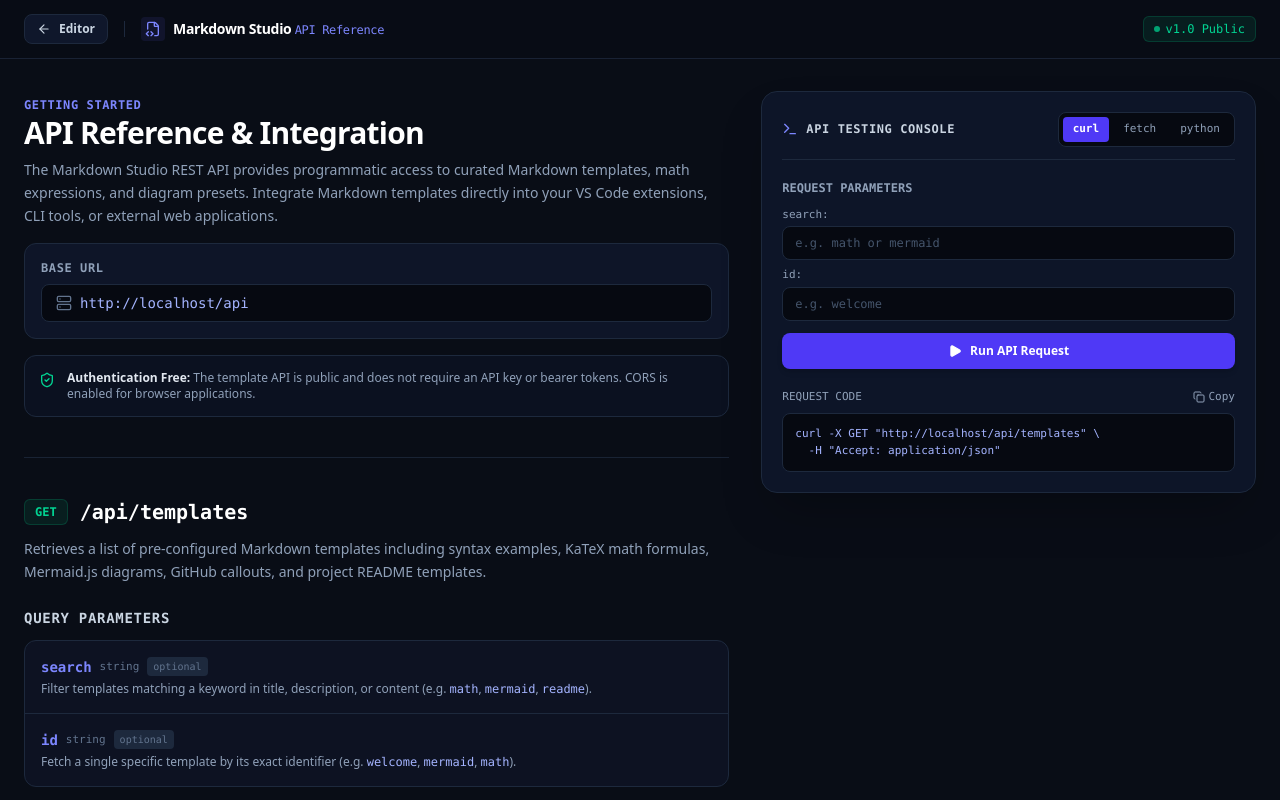
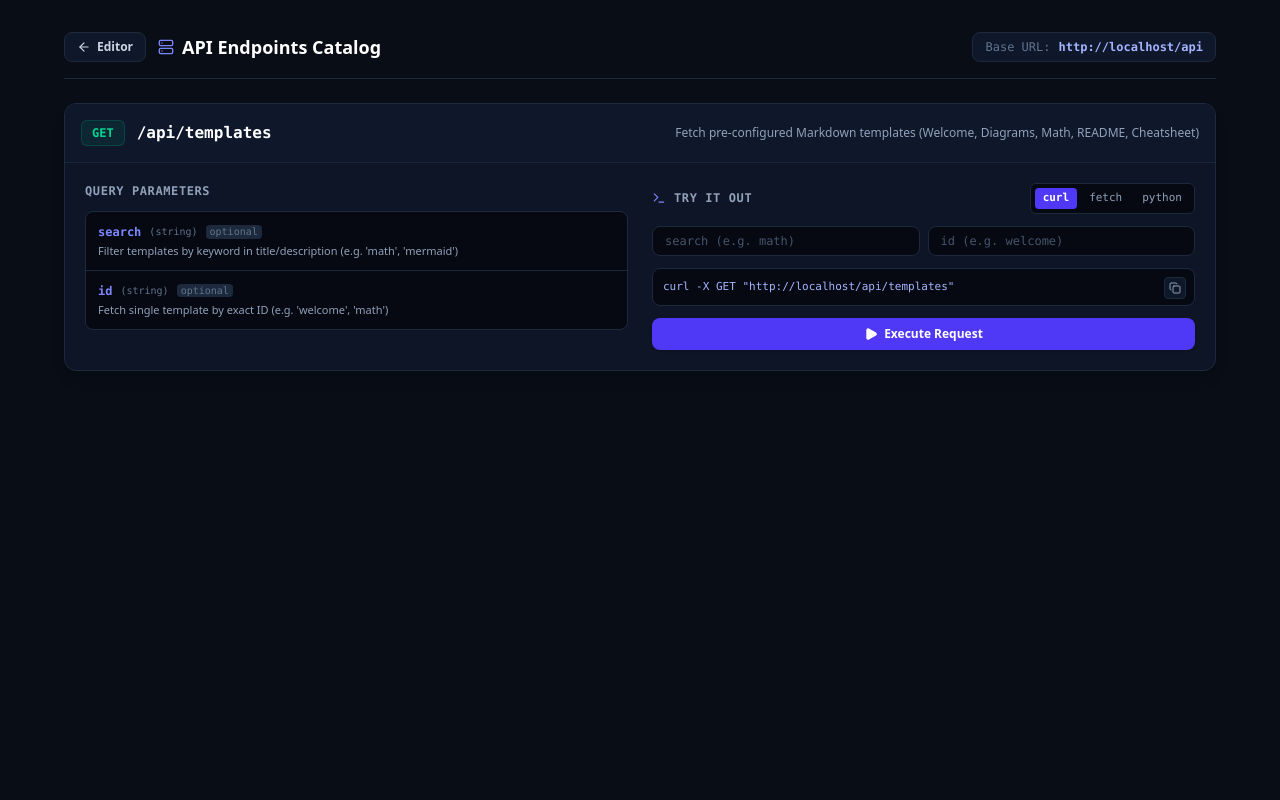
Before and after one commit to LOCAL2/markdown-preview, a Next.js app: page /api-docs in a window 1280 px wide. Shown: the top 800 px of the page. Built offline with nearby package versions, Linux system fonts and the light colour scheme.

Commit message:
Redesign /api-docs as concise, clean API Endpoints Catalog list view without text fluff

```diff
--- a/app/api-docs/page.tsx
+++ b/app/api-docs/page.tsx
@@ -8,16 +8,35 @@
   Copy,
   Play,
   Terminal,
-  Search,
+  Server,
   Code2,
-  FileCode2,
-  Server,
-  Key,
-  ShieldCheck,
-  Layers,
-  ChevronRight,
-  ExternalLink
+  ChevronDown,
+  ChevronUp,
+  FileText
 } from "lucide-react";
+
+interface EndpointDoc {
+  id: string;
+  method: "GET" | "POST";
+  path: string;
+  summary: string;
+  params: { name: string; type: string; required: boolean; description: string }[];
+  defaultSearch?: string;
+  defaultId?: string;
+}
+
+const ENDPOINTS: EndpointDoc[] = [
+  {
+    id: "get-templates",
+    method: "GET",
+    path: "/api/templates",
+    summary: "Fetch pre-configured Markdown templates (Welcome, Diagrams, Math, README, Cheatsheet)",
+    params: [
+      { name: "search", type: "string", required: false, description: "Filter templates by keyword in title/description (e.g. 'math', 'mermaid')" },
+      { name: "id", type: "string", required: false, description: "Fetch single template by exact ID (e.g. 'welcome', 'math')" },
+    ],
+  },
+];
 
 export default function ApiDocsPage() {
   const [activeTab, setActiveTab] = useState<"curl" | "fetch" | "python">("curl");
@@ -52,18 +71,11 @@
     const url = buildQueryUrl();
     switch (activeTab) {
       case "curl":
-        return `curl -X GET "${url}" \\
-  -H "Accept: application/json"`;
+        return `curl -X GET "${url}"`;
       case "fetch":
-        return `fetch("${url}")
-  .then(res => res.json())
-  .then(data => console.log(data));`;
+        return `fetch("${url}").then(res => res.json()).then(console.log);`;
       case "python":
-        return `import requests
-
-response = requests.get("${url}")
-data = response.json()
-print(data)`;
+        return `import requests\nprint(requests.get("${url}").json())`;
     }
   };
 
@@ -101,177 +113,87 @@
   };
 
   return (
-    <div className="min-h-screen w-full bg-[#090d16] text-slate-200 font-sans selection:bg-indigo-500/30 selection:text-indigo-200 overflow-y-auto">
-      {/* Top Navbar */}
-      <header className="sticky top-0 z-40 w-full border-b border-slate-800/80 bg-[#090d16]/90 backdrop-blur-md px-6 py-3.5">
-        <div className="max-w-7xl mx-auto flex items-center justify-between">
-          <div className="flex items-center gap-4">
+    <div className="min-h-screen w-full bg-[#090d16] text-slate-200 font-sans p-4 md:p-8 overflow-y-auto">
+      <div className="max-w-6xl mx-auto space-y-6">
+        {/* Header Bar */}
+        <div className="flex items-center justify-between border-b border-slate-800 pb-4">
+          <div className="flex items-center gap-3">
             <Link
               href="/"
-              className="inline-flex items-center gap-2 px-3 py-1.5 text-xs font-semibold text-slate-300 bg-slate-900 border border-slate-800 rounded-lg hover:bg-slate-800 hover:text-white transition-colors"
+              className="inline-flex items-center gap-1.5 px-3 py-1.5 text-xs font-semibold text-slate-300 bg-slate-900 border border-slate-800 rounded-lg hover:bg-slate-800 hover:text-white transition-colors"
             >
               <ArrowLeft className="w-3.5 h-3.5" />
               Editor
             </Link>
+            <h1 className="text-lg font-bold text-white flex items-center gap-2">
+              <Server className="w-4 h-4 text-indigo-400" />
+              API Endpoints Catalog
+            </h1>
+          </div>
 
-            <div className="h-4 w-px bg-slate-800" />
-
-            <div className="flex items-center gap-2">
-              <div className="p-1 rounded bg-indigo-500/10 text-indigo-400">
-                <FileCode2 className="w-4 h-4" />
-              </div>
-              <span className="text-sm font-bold tracking-tight text-white">
-                Markdown Studio <span className="text-indigo-400 font-mono text-xs font-normal">API Reference</span>
-              </span>
+          <div className="flex items-center gap-2 font-mono text-xs text-slate-400 bg-slate-900 px-3 py-1.5 rounded-lg border border-slate-800">
+            <span className="text-slate-500">Base URL:</span>
+            <span className="text-indigo-300 font-semibold">{origin}/api</span>
           </div>
         </div>
 
+        {/* Endpoint List */}
+        <div className="space-y-4">
+          {ENDPOINTS.map((endpoint) => (
+            <div
+              key={endpoint.id}
+              className="bg-slate-900/80 border border-slate-800 rounded-xl overflow-hidden shadow-lg"
+            >
+              {/* Endpoint Summary Header */}
+              <div className="p-4 bg-slate-900 border-b border-slate-800/80 flex flex-wrap items-center justify-between gap-3">
                 <div className="flex items-center gap-3">
-            <span className="inline-flex items-center gap-1.5 px-2.5 py-1 text-xs font-mono font-medium text-emerald-400 bg-emerald-500/10 border border-emerald-500/20 rounded-md">
-              <span className="w-1.5 h-1.5 rounded-full bg-emerald-400 animate-pulse" />
-              v1.0 Public
+                  <span className="px-2.5 py-1 font-mono text-xs font-bold bg-emerald-500/10 text-emerald-400 border border-emerald-500/20 rounded-md uppercase">
+                    {endpoint.method}
                   </span>
+                  <code className="text-base font-mono font-bold text-white">
+                    {endpoint.path}
+                  </code>
                 </div>
-        </div>
-      </header>
-
-      {/* Main Container Layout */}
-      <div className="max-w-7xl mx-auto px-6 py-8 grid grid-cols-1 lg:grid-cols-12 gap-8">
-        {/* Left Column: Documentation Content (7 cols) */}
-        <main className="lg:col-span-7 space-y-10">
-          {/* Overview Section */}
-          <section id="overview" className="space-y-4">
-            <div className="space-y-2">
-              <span className="text-xs font-mono text-indigo-400 font-semibold tracking-wider uppercase">
-                GETTING STARTED
-              </span>
-              <h1 className="text-3xl font-bold tracking-tight text-white">
-                API Reference & Integration
-              </h1>
-              <p className="text-slate-400 text-sm leading-relaxed">
-                The Markdown Studio REST API provides programmatic access to curated Markdown templates, math expressions, and diagram presets. Integrate Markdown templates directly into your VS Code extensions, CLI tools, or external web applications.
-              </p>
+                <span className="text-xs text-slate-400">{endpoint.summary}</span>
               </div>
 
-            {/* Base URL Box */}
-            <div className="p-4 bg-slate-900/90 border border-slate-800 rounded-xl space-y-2">
-              <div className="text-xs font-mono text-slate-400 uppercase tracking-wider font-semibold">
-                BASE URL
+              {/* Endpoint Details & Interactive Tester */}
+              <div className="p-5 grid grid-cols-1 lg:grid-cols-12 gap-6">
+                {/* Left: Query Parameters Table */}
+                <div className="lg:col-span-6 space-y-3">
+                  <div className="text-xs font-mono text-slate-400 font-semibold uppercase tracking-wider">
+                    Query Parameters
                   </div>
-              <div className="flex items-center gap-2 font-mono text-sm text-indigo-300 bg-[#060911] px-3.5 py-2 rounded-lg border border-slate-800">
-                <Server className="w-4 h-4 text-slate-500 shrink-0" />
-                <span className="select-all">{origin}/api</span>
+                  <div className="divide-y divide-slate-800 border border-slate-800 rounded-lg overflow-hidden bg-[#060911]">
+                    {endpoint.params.map((param) => (
+                      <div key={param.name} className="p-3 text-xs space-y-1">
+                        <div className="flex items-center gap-2 font-mono">
+                          <span className="font-bold text-indigo-400">{param.name}</span>
+                          <span className="text-[10px] text-slate-500">({param.type})</span>
+                          <span className="text-[10px] text-slate-500 bg-slate-800 px-1 rounded">optional</span>
+                        </div>
+                        <p className="text-slate-400 text-[11px] leading-tight">{param.description}</p>
+                      </div>
+                    ))}
                   </div>
                 </div>
 
-            {/* Auth Note */}
-            <div className="p-3.5 bg-slate-900/50 border border-slate-800 rounded-xl flex items-start gap-3 text-xs text-slate-400">
-              <ShieldCheck className="w-4 h-4 text-emerald-400 shrink-0 mt-0.5" />
-              <div>
-                <strong className="text-slate-200">Authentication Free:</strong> The template API is public and does not require an API key or bearer tokens. CORS is enabled for browser applications.
-              </div>
-            </div>
-          </section>
-
-          <hr className="border-slate-800/80" />
-
-          {/* Endpoint Specification Section */}
-          <section id="templates-endpoint" className="space-y-6">
-            <div className="space-y-3">
-              <div className="flex items-center gap-3">
-                <span className="px-2.5 py-1 font-mono text-xs font-bold bg-emerald-500/10 text-emerald-400 border border-emerald-500/20 rounded-md uppercase">
-                  GET
-                </span>
-                <code className="text-xl font-mono font-bold text-white">
-                  /api/templates
-                </code>
-              </div>
-              <p className="text-slate-400 text-sm leading-relaxed">
-                Retrieves a list of pre-configured Markdown templates including syntax examples, KaTeX math formulas, Mermaid.js diagrams, GitHub callouts, and project README templates.
-              </p>
+                {/* Right: Live Request Tester */}
+                <div className="lg:col-span-6 space-y-3">
+                  <div className="flex items-center justify-between">
+                    <div className="text-xs font-mono text-slate-400 font-semibold uppercase tracking-wider flex items-center gap-2">
+                      <Terminal className="w-3.5 h-3.5 text-indigo-400" />
+                      Try It Out
                     </div>
 
-            {/* Query Parameters Table */}
-            <div className="space-y-3">
-              <h2 className="text-sm font-semibold uppercase font-mono tracking-wider text-slate-300">
-                QUERY PARAMETERS
-              </h2>
-
-              <div className="border border-slate-800 rounded-xl overflow-hidden bg-slate-900/60">
-                <div className="p-4 border-b border-slate-800 space-y-1">
-                  <div className="flex items-center gap-2">
-                    <span className="font-mono text-sm font-bold text-indigo-400">search</span>
-                    <span className="text-[11px] font-mono text-slate-500">string</span>
-                    <span className="text-[10px] font-mono text-slate-500 bg-slate-800 px-1.5 py-0.5 rounded">optional</span>
-                  </div>
-                  <p className="text-xs text-slate-400">
-                    Filter templates matching a keyword in title, description, or content (e.g. <code className="text-indigo-300 font-mono">math</code>, <code className="text-indigo-300 font-mono">mermaid</code>, <code className="text-indigo-300 font-mono">readme</code>).
-                  </p>
-                </div>
-
-                <div className="p-4 space-y-1">
-                  <div className="flex items-center gap-2">
-                    <span className="font-mono text-sm font-bold text-indigo-400">id</span>
-                    <span className="text-[11px] font-mono text-slate-500">string</span>
-                    <span className="text-[10px] font-mono text-slate-500 bg-slate-800 px-1.5 py-0.5 rounded">optional</span>
-                  </div>
-                  <p className="text-xs text-slate-400">
-                    Fetch a single specific template by its exact identifier (e.g. <code className="text-indigo-300 font-mono">welcome</code>, <code className="text-indigo-300 font-mono">mermaid</code>, <code className="text-indigo-300 font-mono">math</code>).
-                  </p>
-                </div>
-              </div>
-            </div>
-
-            {/* Response Formats */}
-            <div className="space-y-3">
-              <h2 className="text-sm font-semibold uppercase font-mono tracking-wider text-slate-300">
-                RESPONSE CODES
-              </h2>
-
-              <div className="grid grid-cols-1 md:grid-cols-2 gap-3 text-xs">
-                <div className="p-3.5 bg-slate-900/60 border border-slate-800 rounded-xl space-y-1">
-                  <div className="flex items-center gap-2 font-mono font-bold text-emerald-400">
-                    <span className="w-2 h-2 rounded-full bg-emerald-400" />
-                    200 OK
-                  </div>
-                  <p className="text-slate-400 text-[11px]">
-                    Successfully returned matching template list or single template payload.
-                  </p>
-                </div>
-
-                <div className="p-3.5 bg-slate-900/60 border border-slate-800 rounded-xl space-y-1">
-                  <div className="flex items-center gap-2 font-mono font-bold text-rose-400">
-                    <span className="w-2 h-2 rounded-full bg-rose-400" />
-                    404 Not Found
-                  </div>
-                  <p className="text-slate-400 text-[11px]">
-                    Returned when a specific template ID query param does not exist.
-                  </p>
-                </div>
-              </div>
-            </div>
-          </section>
-        </main>
-
-        {/* Right Column: Sticky Interactive Console (5 cols) */}
-        <aside className="lg:col-span-5">
-          <div className="sticky top-20 bg-slate-900/90 border border-slate-800 rounded-2xl p-5 space-y-5 shadow-2xl backdrop-blur-md">
-            <div className="flex items-center justify-between pb-3 border-b border-slate-800">
-              <div className="flex items-center gap-2 font-mono text-xs text-slate-300 font-bold uppercase tracking-wider">
-                <Terminal className="w-4 h-4 text-indigo-400" />
-                API Testing Console
-              </div>
-
-              {/* Code Language Selector */}
-              <div className="flex items-center gap-1 bg-[#060911] p-1 rounded-lg border border-slate-800">
+                    {/* Language Tabs */}
+                    <div className="flex items-center gap-1 bg-[#060911] p-1 rounded-md border border-slate-800 text-[11px] font-mono">
                       {(["curl", "fetch", "python"] as const).map((tab) => (
                         <button
                           key={tab}
                           onClick={() => setActiveTab(tab)}
-                    className={`px-2.5 py-1 text-[11px] font-mono rounded transition-colors ${
-                      activeTab === tab
-                        ? "bg-indigo-600 text-white font-bold"
-                        : "text-slate-400 hover:text-slate-200"
+                          className={`px-2 py-0.5 rounded transition-colors ${
+                            activeTab === tab ? "bg-indigo-600 text-white font-bold" : "text-slate-400 hover:text-slate-200"
                           }`}
                         >
                           {tab}
@@ -280,99 +202,72 @@
                     </div>
                   </div>
 
-            {/* Test Parameter Controls */}
-            <div className="space-y-3">
-              <div className="text-xs font-mono text-slate-400 uppercase font-semibold">
-                REQUEST PARAMETERS
-              </div>
-
-              <div className="space-y-2 text-xs">
-                <div>
-                  <label className="block text-slate-400 font-mono text-[11px] mb-1">
-                    search:
-                  </label>
+                  {/* Input Fields */}
+                  <div className="grid grid-cols-2 gap-2 text-xs">
                     <input
                       type="text"
                       value={searchParam}
                       onChange={(e) => setSearchParam(e.target.value)}
-                    placeholder="e.g. math or mermaid"
-                    className="w-full px-3 py-2 bg-[#060911] border border-slate-800 rounded-lg text-slate-200 placeholder-slate-600 font-mono text-xs focus:outline-none focus:border-indigo-500"
+                      placeholder="search (e.g. math)"
+                      className="px-3 py-1.5 bg-[#060911] border border-slate-800 rounded-lg text-slate-200 placeholder-slate-600 font-mono text-xs focus:outline-none focus:border-indigo-500"
                     />
-                </div>
-
-                <div>
-                  <label className="block text-slate-400 font-mono text-[11px] mb-1">
-                    id:
-                  </label>
                     <input
                       type="text"
                       value={idParam}
                       onChange={(e) => setIdParam(e.target.value)}
-                    placeholder="e.g. welcome"
-                    className="w-full px-3 py-2 bg-[#060911] border border-slate-800 rounded-lg text-slate-200 placeholder-slate-600 font-mono text-xs focus:outline-none focus:border-indigo-500"
+                      placeholder="id (e.g. welcome)"
+                      className="px-3 py-1.5 bg-[#060911] border border-slate-800 rounded-lg text-slate-200 placeholder-slate-600 font-mono text-xs focus:outline-none focus:border-indigo-500"
                     />
                   </div>
+
+                  {/* Code Snippet Box */}
+                  <div className="relative group bg-[#060911] border border-slate-800 rounded-lg p-2.5 font-mono text-[11px] text-indigo-300 overflow-x-auto">
+                    <button
+                      onClick={handleCopyCode}
+                      className="absolute top-2 right-2 p-1 bg-slate-900 border border-slate-800 rounded text-slate-400 hover:text-white"
+                      title="Copy snippet"
+                    >
+                      {copied ? <Check className="w-3 h-3 text-emerald-400" /> : <Copy className="w-3 h-3" />}
+                    </button>
+                    <pre>{getCodeSnippet()}</pre>
                   </div>
 
                   <button
                     onClick={handleSendRequest}
                     disabled={loading}
-                className="w-full flex items-center justify-center gap-2 py-2.5 px-4 text-xs font-bold text-white bg-indigo-600 hover:bg-indigo-500 rounded-lg transition-colors shadow-md disabled:opacity-50"
+                    className="w-full flex items-center justify-center gap-1.5 py-2 px-3 text-xs font-bold text-white bg-indigo-600 hover:bg-indigo-500 rounded-lg transition-colors shadow-sm disabled:opacity-50"
                   >
                     <Play className="w-3.5 h-3.5 fill-current" />
-                {loading ? "Sending Request..." : "Run API Request"}
+                    {loading ? "Sending..." : "Execute Request"}
                   </button>
-            </div>
 
-            {/* Code Snippet Box */}
-            <div className="space-y-2">
-              <div className="flex items-center justify-between text-[11px] font-mono text-slate-400">
-                <span>REQUEST CODE</span>
-                <button
-                  onClick={handleCopyCode}
-                  className="flex items-center gap-1 hover:text-white transition-colors"
-                >
-                  {copied ? <Check className="w-3 h-3 text-emerald-400" /> : <Copy className="w-3 h-3" />}
-                  <span>{copied ? "Copied" : "Copy"}</span>
-                </button>
-              </div>
-
-              <div className="bg-[#060911] border border-slate-800 rounded-lg p-3 font-mono text-[11px] text-indigo-300 overflow-x-auto">
-                <pre>{getCodeSnippet()}</pre>
-              </div>
-            </div>
-
-            {/* Response Section */}
+                  {/* API Response JSON */}
                   {apiResponse && (
-              <div className="space-y-2 pt-2 border-t border-slate-800 animate-in fade-in duration-200">
+                    <div className="space-y-1.5 pt-2 border-t border-slate-800 animate-in fade-in">
                       <div className="flex items-center justify-between text-[11px] font-mono">
-                  <div className="flex items-center gap-2">
                         <span
                           className={`font-bold px-1.5 py-0.5 rounded ${
                             apiResponse.status === 200
-                          ? "bg-emerald-500/20 text-emerald-400 border border-emerald-500/30"
-                          : "bg-rose-500/20 text-rose-400 border border-rose-500/30"
+                              ? "bg-emerald-500/20 text-emerald-400"
+                              : "bg-rose-500/20 text-rose-400"
                           }`}
                         >
-                      {apiResponse.status} {apiResponse.statusText}
+                          {apiResponse.status} {apiResponse.statusText} ({apiResponse.timeMs}ms)
                         </span>
-                    <span className="text-slate-500">{apiResponse.timeMs}ms</span>
-                  </div>
-                  <button
-                    onClick={() => setApiResponse(null)}
-                    className="text-slate-500 hover:text-slate-300"
-                  >
+                        <button onClick={() => setApiResponse(null)} className="text-slate-500 hover:text-slate-300">
                           Clear
                         </button>
                       </div>
-
-                <div className="bg-[#060911] border border-slate-800 rounded-lg p-3 max-h-72 overflow-y-auto font-mono text-[11px] text-slate-300">
-                  <pre>{JSON.stringify(apiResponse.data, null, 2)}</pre>
-                </div>
+                      <pre className="bg-[#060911] border border-slate-800 rounded-lg p-3 max-h-60 overflow-y-auto font-mono text-[11px] text-slate-300">
+                        {JSON.stringify(apiResponse.data, null, 2)}
+                      </pre>
                     </div>
                   )}
                 </div>
-        </aside>
+              </div>
+            </div>
+          ))}
+        </div>
       </div>
     </div>
   );
```
Lines whose indentation alone changed are shown as unchanged.
